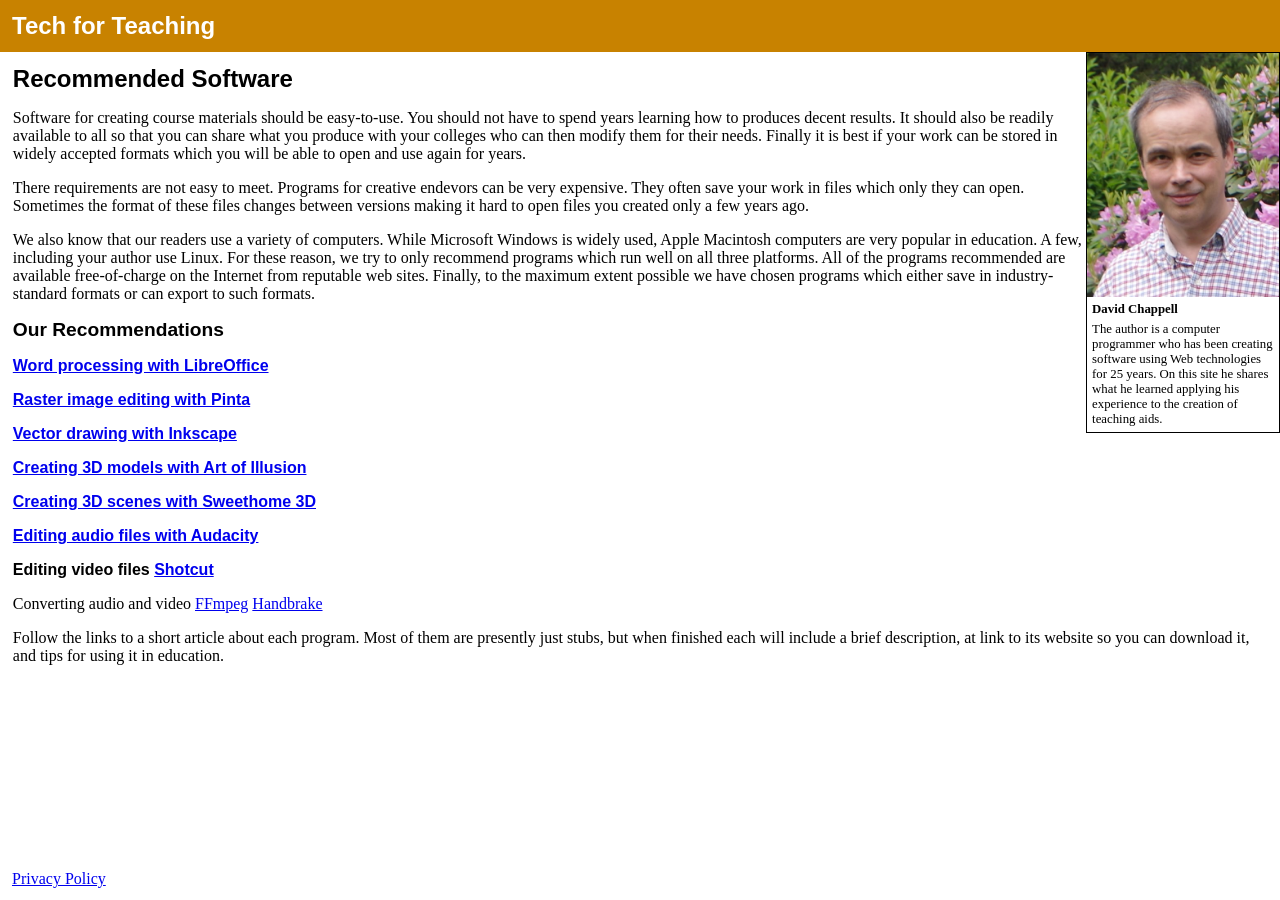
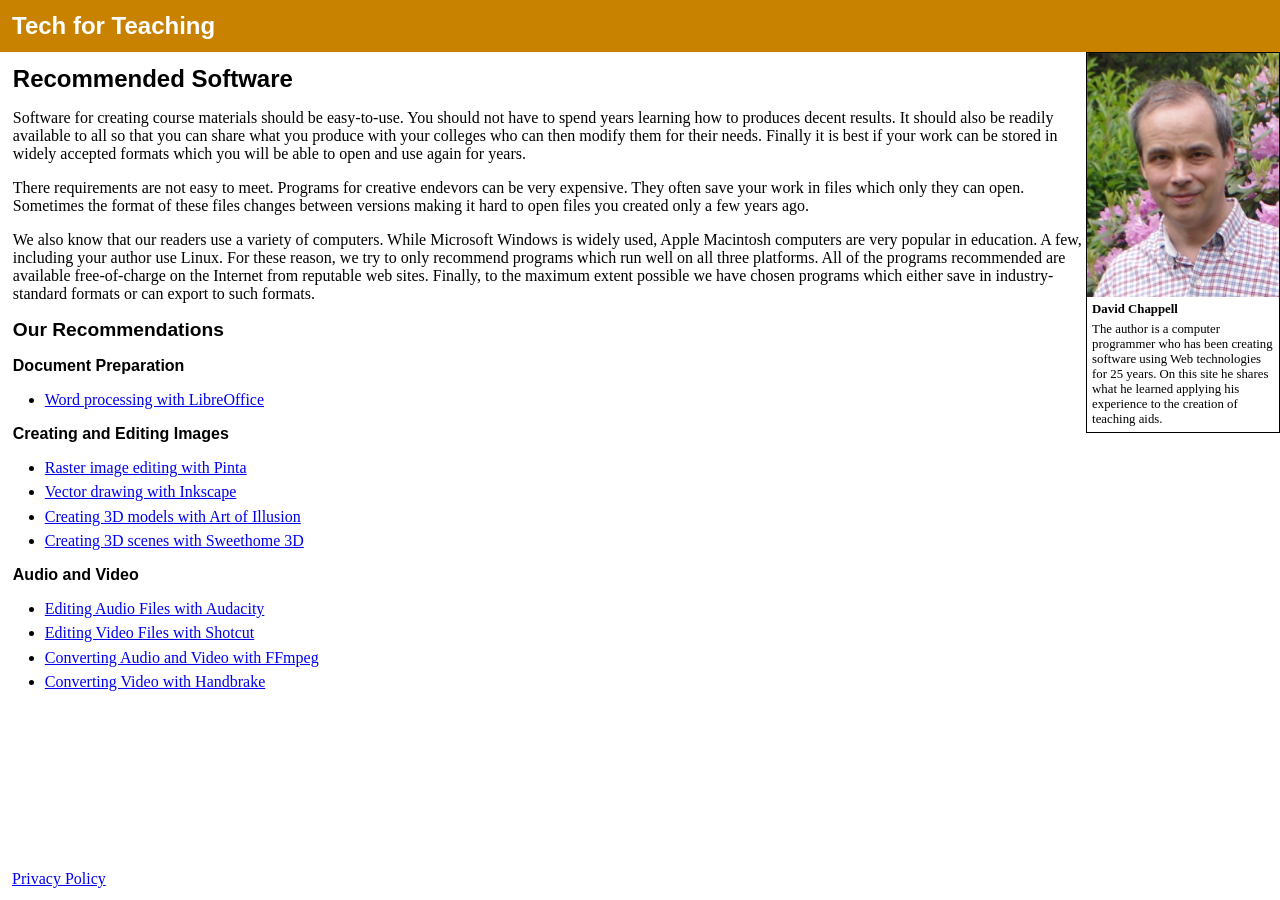
Before and after one commit to david672orford/tech-for-teaching, a Jekyll site: the page built from software/index.md, in a window 1280 px wide. Built offline with Jekyll 4.4.1, drawn with Linux system fonts in a browser that asks for light colours; our own code applies the rules of GitHub Pages for plain Markdown files.

Commit message:
cleaned up recomendations TOC

```diff
--- a/software/index.md
+++ b/software/index.md
@@ -24,24 +24,17 @@
 
 ## Our Recommendations
 
-### [Word processing with LibreOffice](libreoffice/)
+### Document Preparation
+* [Word processing with LibreOffice](libreoffice/)
 
-### [Raster image editing with Pinta](pinta/)
+### Creating and Editing Images
+* [Raster image editing with Pinta](pinta/)
+* [Vector drawing with Inkscape](inkscape/)
+* [Creating 3D models with Art of Illusion](aoi/)
+* [Creating 3D scenes with Sweethome 3D](sweethome3d/)
 
-### [Vector drawing with Inkscape](inkscape/)
-
-### [Creating 3D models with Art of Illusion](aoi/)
-
-### [Creating 3D scenes with Sweethome 3D](sweethome3d/)
-
-### [Editing audio files with Audacity](audacity/)
-
-### Editing video files [Shotcut](openshot/)
-
- Converting audio and video [FFmpeg](ffmpeg/)
- [Handbrake](handbrake/)
-
-Follow the links to a short article about each program. Most of them
-are presently just stubs, but when finished each will include a brief
-description, at link to its website so you can download it, and
-tips for using it in education.
+### Audio and Video
+* [Editing Audio Files with Audacity](audacity/)
+* [Editing Video Files with Shotcut](openshot/)
+* [Converting Audio and Video with FFmpeg](ffmpeg/)
+* [Converting Video with Handbrake](handbrake/)
```
Also changed, not shown: howto/embed-video/index.md (+22 -2 lines).
